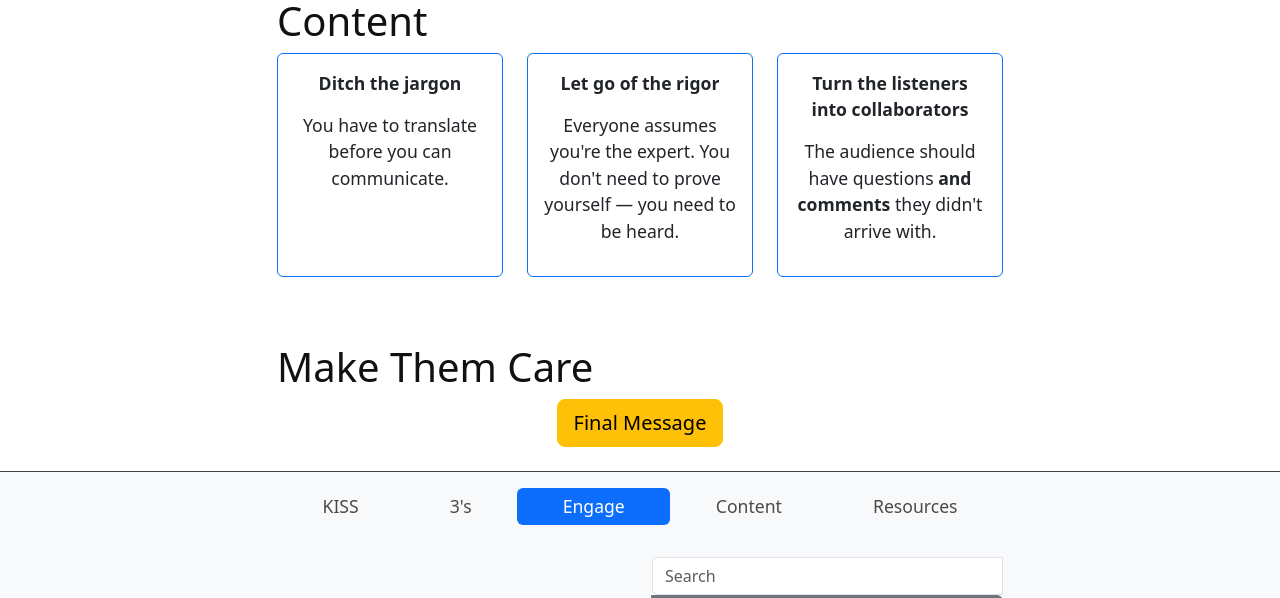
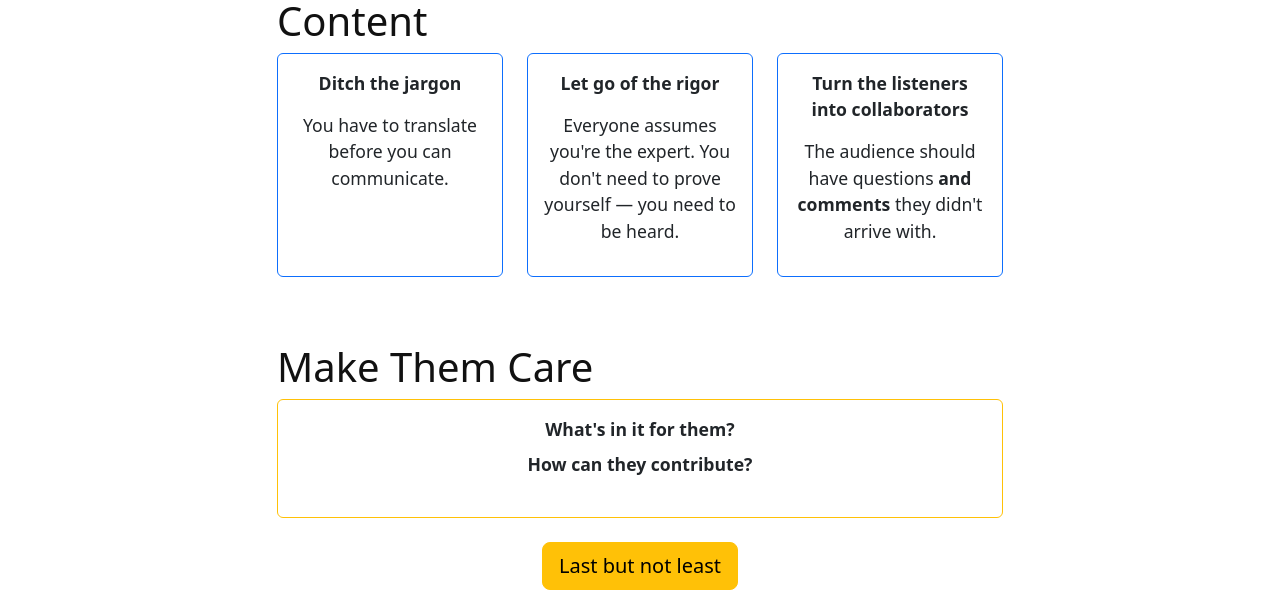
Before and after one commit to rmshksu/comm-shop, a Jekyll site: the page built from content/2-engage.md, in a window 1280 px wide and 900 px high, scrolled down 895 px, cut to the strip 0-598 px from the top of the window. Built offline with Jekyll 4.4.1, drawn with Linux system fonts in a browser that asks for light colours.

Commit message:
Update 2-engage.md
brother i am eepy

```diff
--- a/content/2-engage.md
+++ b/content/2-engage.md
@@ -103,9 +103,18 @@ nav: Engage
 
 # Make Them Care
 
+<div class="card mb-4 border-warning">
+  <div class="card-body text-center">
+    <p class="fw-bold mb-2">What's in it for <strong>them</strong>?</p>
+    <p class="fw-bold mb-2">How can <strong>they</strong> contribute?</p>
+    <p class="mt-4">
+    </p>
+  </div>
+</div>
+
 <div class="text-center mb-4">
   <button type="button" class="btn btn-warning btn-lg" data-bs-toggle="modal" data-bs-target="#finalModal">
-    Final Message
+    Last but not least
   </button>
 </div>
 
@@ -120,12 +129,12 @@ nav: Engage
 
       <div class="modal-body d-flex flex-column justify-content-between">
         <div class="text-center" style="font-size: 2rem; margin-top: 20px;">
-          <em>If there's no point to your presentation, then there's no point to remember it.</em>
+          <em>If there's no point to your presentation, then what's the point in remembering you?</em>
         </div>
 
         <div class="text-center mt-4">
-          <img src="statdept.jpg" alt="Image 1" style="max-width: 40%; margin: 10px;">
-          <img src="statclub.jpg" alt="Image 2" style="max-width: 40%; margin: 10px;">
+          <img src="https://raw.githubusercontent.com/rmshksu/comm-shop/d1d5e459d27b8538aa7db4a81ea6761be3086910/images/statdept.jpg" alt="Image 1" style="max-width: 40%; margin: 10px;">
+          <img src="https://raw.githubusercontent.com/rmshksu/comm-shop/d1d5e459d27b8538aa7db4a81ea6761be3086910/images/statclub.jpg" alt="Image 2" style="max-width: 40%; margin: 10px;">
         </div>
 
         <div class="text-center mt-3" style="font-size: 0.9rem; color: #6c757d;">
```
